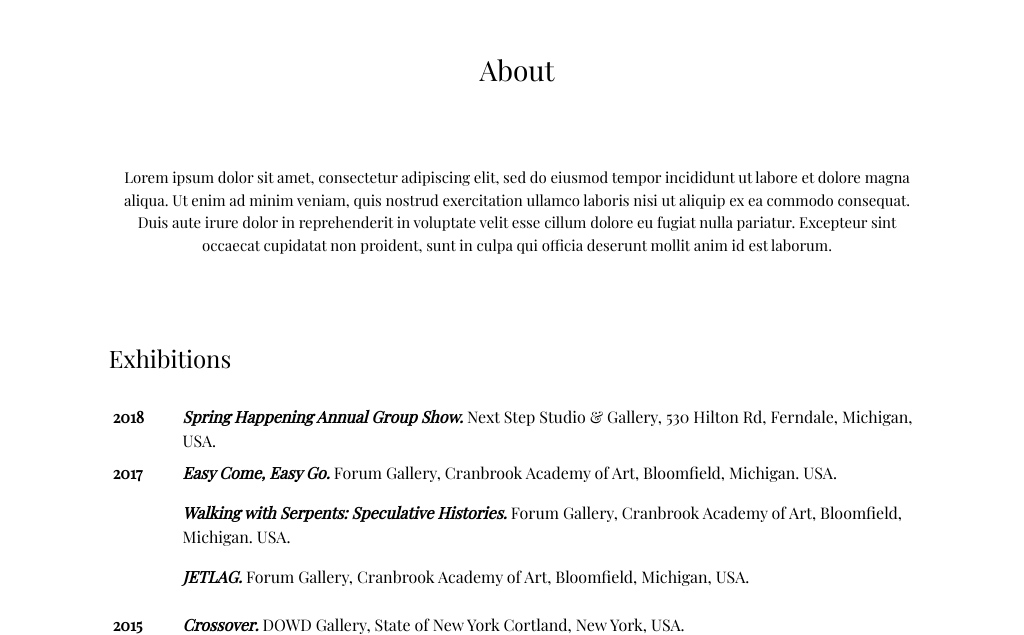
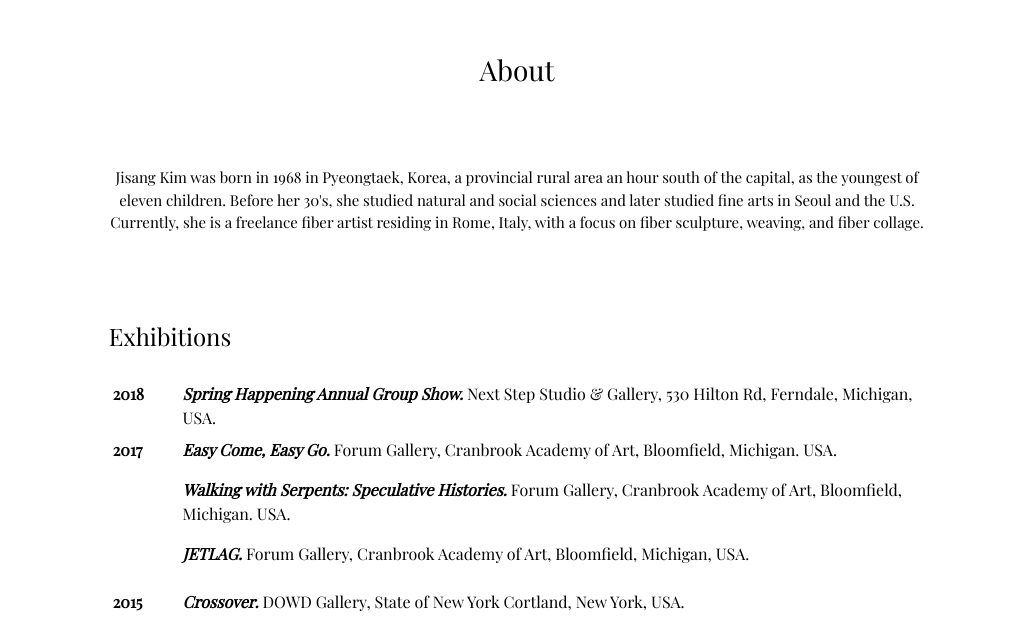
Before and after one commit to kimjisang/kimjisang.github.io, a website: page about.html in a window 1280 px wide. Shown: the part 137-772 px from the top of the page, without its empty margins (123-1147 px from the left). Drawn offline with nearby package versions, Linux system fonts and the light colour scheme.

Commit message:
added bio in about

```diff
--- a/about.html
+++ b/about.html
@@ -53,7 +53,7 @@
         <h3 class="mt-5">About</h3>
             <br/><br/><br/>
         <ul class="list-unstyled">
-          <li>Lorem ipsum dolor sit amet, consectetur adipiscing elit, sed do eiusmod tempor incididunt ut labore et dolore magna aliqua. Ut enim ad minim veniam, quis nostrud exercitation ullamco laboris nisi ut aliquip ex ea commodo consequat. Duis aute irure dolor in reprehenderit in voluptate velit esse cillum dolore eu fugiat nulla pariatur. Excepteur sint occaecat cupidatat non proident, sunt in culpa qui officia deserunt mollit anim id est laborum.</li>
+          <li>Jisang Kim was born in 1968 in Pyeongtaek, Korea, a provincial rural area an hour south of the capital, as the youngest of eleven children. Before her 30's, she studied natural and social sciences and later studied fine arts in Seoul and the U.S. Currently, she is a freelance fiber artist residing in Rome, Italy, with a focus on fiber sculpture, weaving, and fiber collage.</li>
         </ul>
       </div>
     </div>
```
